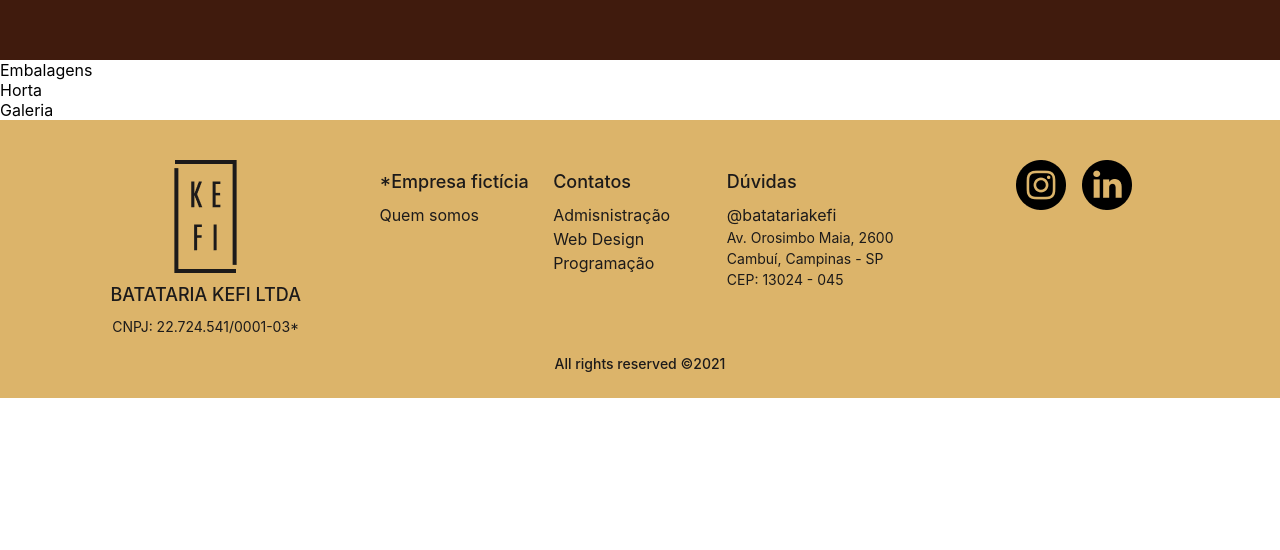
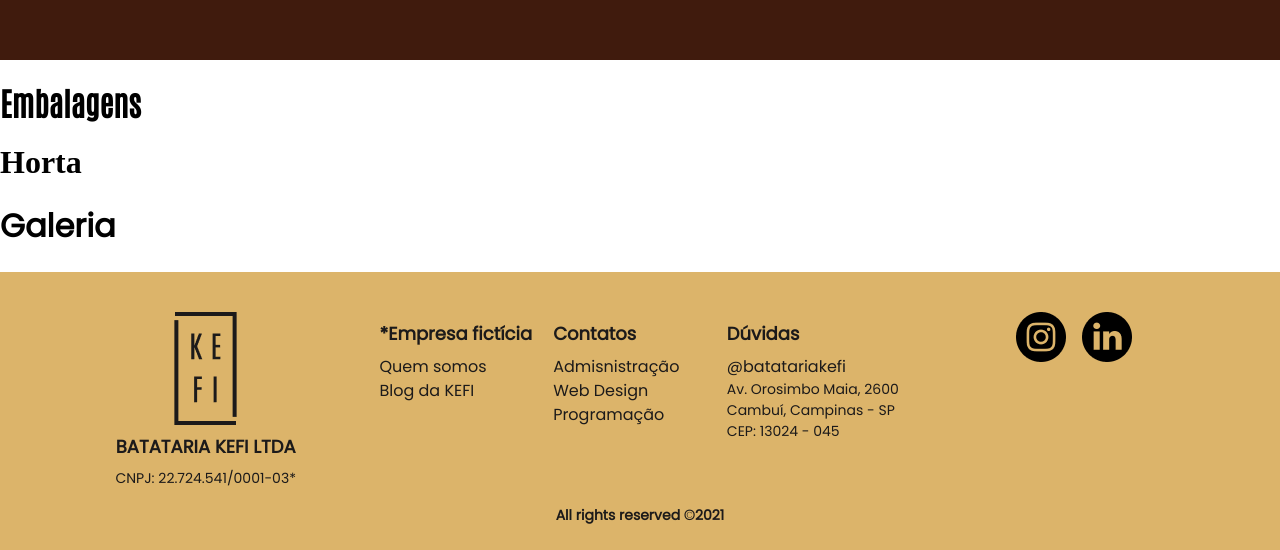
Before and after one commit to ThaisOliveiraRocha/kefi-batataria, a React (Create React App) app in the folder cliente/: page / in a window 1280 px wide. Shown: the part 1018-1568 px from the top of the page. Before the commit the page ends 1416 px from the top, so only its background shows below. Built offline with nearby package versions, Linux system fonts and the light colour scheme.

Commit message:
Add custom fonts

```diff
--- a/cliente/src/index.css
+++ b/cliente/src/index.css
@@ -1,8 +1,12 @@
+@import url('https://fonts.googleapis.com/css?family=Antonio');
+@import url('https://fonts.googleapis.com/css?family=Righteous');
+@import url('https://fonts.googleapis.com/css?family=Poppins');
+
 body {
   margin: 0;
   font-family: -apple-system, BlinkMacSystemFont, 'Segoe UI', 'Roboto', 'Oxygen',
     'Ubuntu', 'Cantarell', 'Fira Sans', 'Droid Sans', 'Helvetica Neue',
-    sans-serif;
+    sans-serif, 'Antonio', 'Righteous', 'Poppins';
   -webkit-font-smoothing: antialiased;
   -moz-osx-font-smoothing: grayscale;
 }
--- a/cliente/src/pages/Home/Home.tsx
+++ b/cliente/src/pages/Home/Home.tsx
@@ -8,9 +8,9 @@ const Home: FC = () => (
     <div>Menu</div>
     <div>Banner</div>
     <CardapioSession />
-    <div>Embalagens</div>
-    <div>Horta</div>
-    <div>Galeria</div>
+    <h1 style={{ fontFamily: 'Antonio' }}>Embalagens</h1>
+    <h1 style={{ fontFamily: 'Highteous sans-serif' }}>Horta</h1>
+    <h1 style={{ fontFamily: 'Poppins' }}>Galeria</h1>
     <Footer />
   </div>
 );
--- a/cliente/src/templates/Footer/Footer.styles.js
+++ b/cliente/src/templates/Footer/Footer.styles.js
@@ -12,6 +12,7 @@ export const Grid = styled.div`
 
   background-color: #dcb46a;
   padding: 40px 32px 24px 32px;
+  font-family: Poppins;
 `;
 
 export const Container = styled.div`
@@ -44,7 +45,7 @@ export const Column = styled.div`
 
 export const Title = styled.h6`
   font-style: normal;
-  font-weight: 500;
+  font-weight: 700;
   font-size: 18px;
   line-height: 27px;
   color: #1c1a1a;
@@ -69,6 +70,6 @@ export const Link = styled.a`
 `;
 
 export const Suport = styled(Description)`
-  font-weight: 500;
+  font-weight: 700;
   margin-top: 16px;
 `;
--- a/cliente/src/templates/Footer/Footer.tsx
+++ b/cliente/src/templates/Footer/Footer.tsx
@@ -32,25 +32,32 @@ const Footer: FC = () => {
         </Styles.LogoContainer>
         <Styles.Column>
           <Styles.Title>{content.advertisementSession}</Styles.Title>
-          <Styles.Link href="/">Quem somos</Styles.Link>
+          <Styles.Link href="/sobre">Quem somos</Styles.Link>
+          <Styles.Link href="/sobre">Blog da KEFI</Styles.Link>
         </Styles.Column>
         <Styles.Column>
           <Styles.Title>{content.contactSession}</Styles.Title>
-          <Styles.Link href="/">Admisnistração</Styles.Link>
-          <Styles.Link href="/">Web Design</Styles.Link>
-          <Styles.Link href="/">Programação</Styles.Link>
+          <Styles.Link href="/sobre#administracao">Admisnistração</Styles.Link>
+          <Styles.Link href="/sobre#web-design">Web Design</Styles.Link>
+          <Styles.Link href="/sobre#programacao">Programação</Styles.Link>
         </Styles.Column>
         <Styles.Column>
           <Styles.Title>{content.doubtsSession.title}</Styles.Title>
-          <Styles.Link href="/">{content.doubtsSession.link}</Styles.Link>
+          <Styles.Link href="https://www.instagram.com/kefibatataria/">
+            {content.doubtsSession.link}
+          </Styles.Link>
           <Styles.Description>
             {content.doubtsSession.address}
           </Styles.Description>
           <Styles.Description>{content.doubtsSession.cep}</Styles.Description>
         </Styles.Column>
         <Styles.SocialMediaContainer>
-          <img src="/images/instagram.png" alt="instagram" />
-          <img src="/images/linkedin.png" alt="linkedin" />
+          <a href="https://www.instagram.com/kefibatataria/">
+            <img src="/images/instagram.png" alt="instagram" />
+          </a>
+          <a href="/">
+            <img src="/images/linkedin.png" alt="linkedin" />
+          </a>
         </Styles.SocialMediaContainer>
       </Styles.Container>
       <Styles.Suport>All rights reserved ©2021</Styles.Suport>
```
